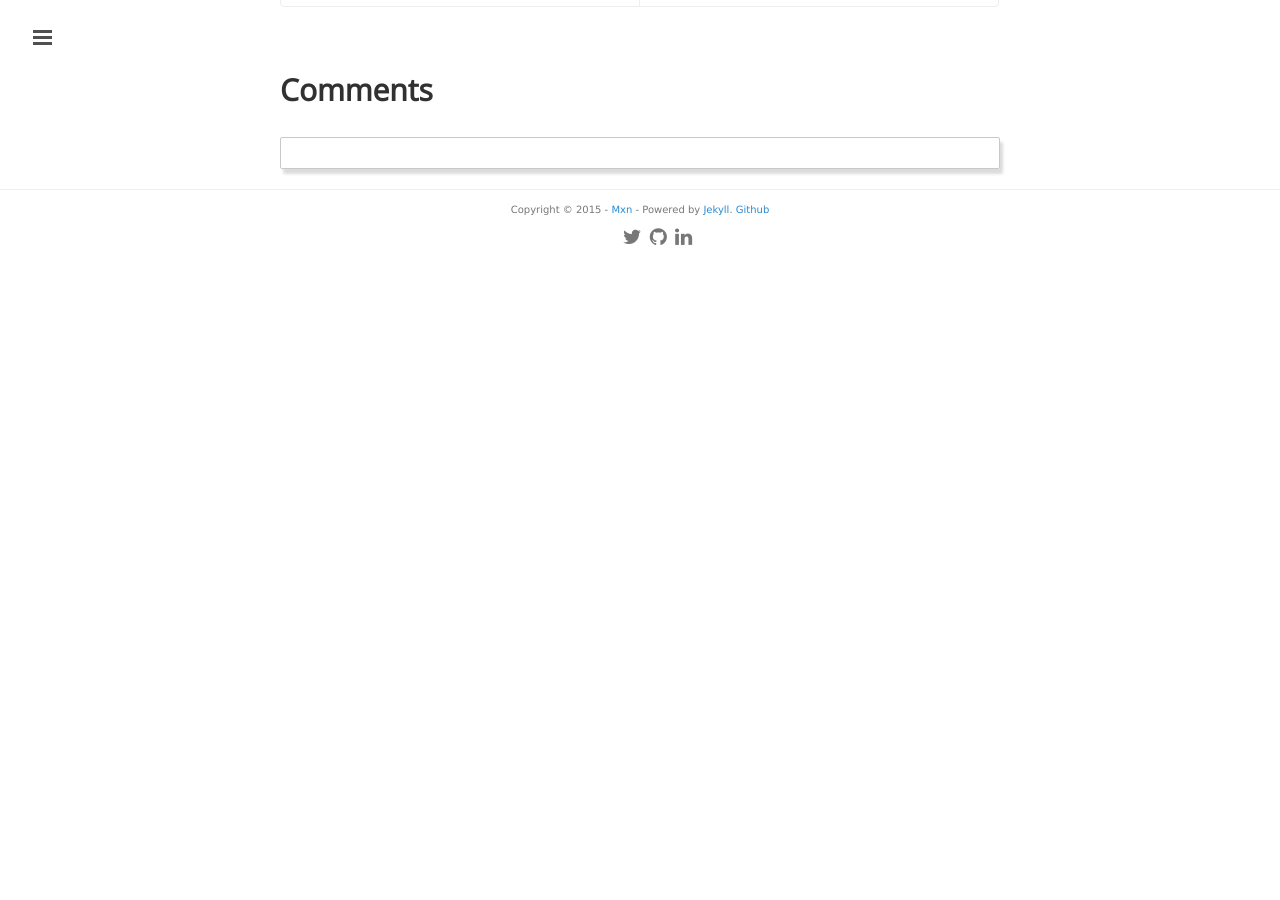
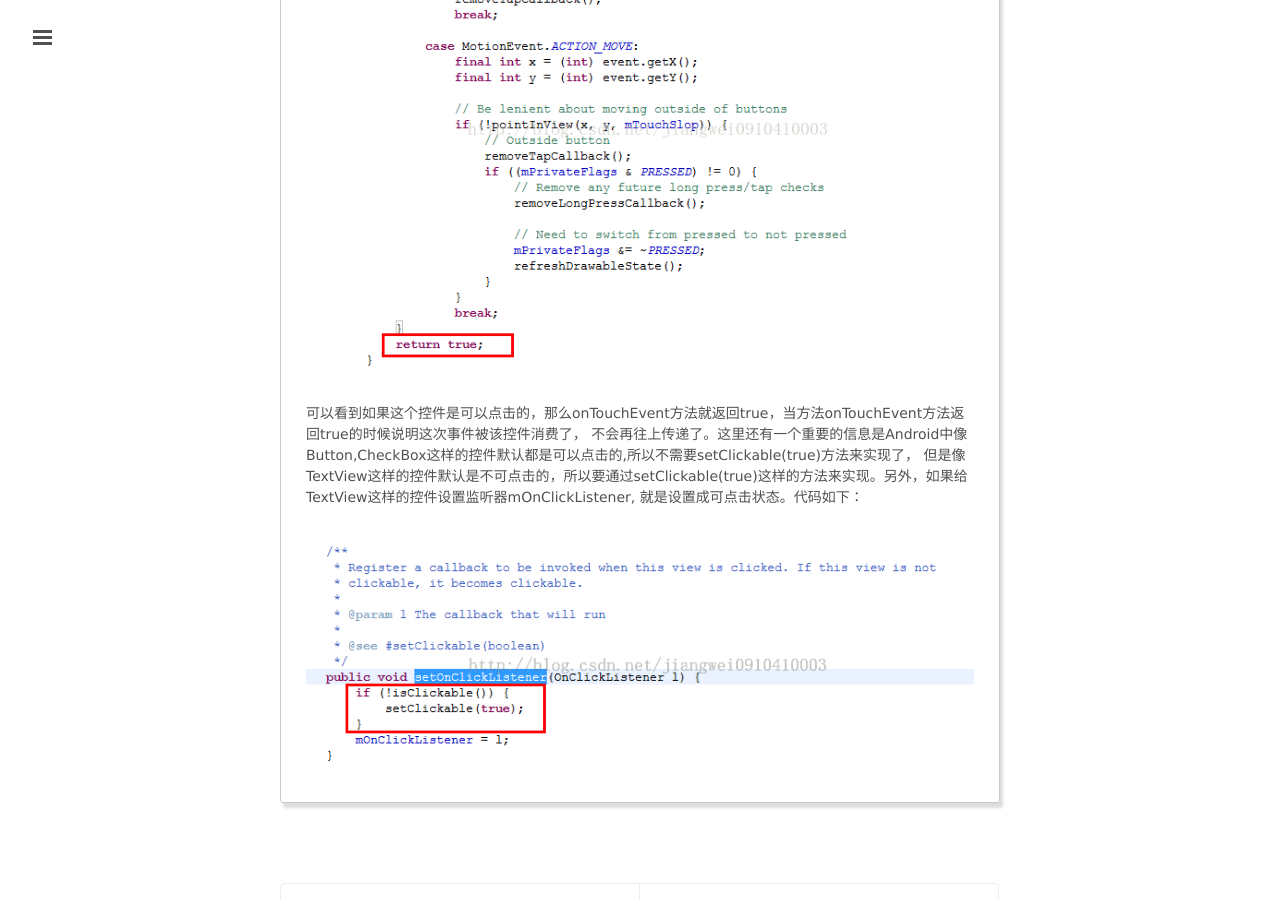
Before and after one commit to mxn21/mxn21.github.io, a Jekyll site: the page built from _posts/2015-6-28-onTouch方法与onClick冲突分析.md, in a window 1280 px wide and 900 px high, scrolled down 6049 px. Built offline with Jekyll 4.4.1, drawn with Linux system fonts in a browser that asks for light colours; Markdown is read by kramdown in place of the engine named in the settings; comment, search, counter and statistics services are not loaded; before the commit the page ends 6311 px from its top, so only the background shows below that.

Commit message:
24322
423432

```diff
--- a/_posts/2015-6-28-onTouch方法与onClick冲突分析.md
+++ b/_posts/2015-6-28-onTouch方法与onClick冲突分析.md
@@ -186,3 +186,12 @@
 
 这里再解释一下为什么ListView中的Item中如果有Button，CheckBox等这样的组件的话，ListView中的setOnItemClick方法就是失效了，
 原因是Item没有获取焦点，焦点被Button等控件默认获取到了。ListView无法获得焦点，当然不能响应setOnItemClick。源码如下：
+
+![](https://raw.githubusercontent.com/mxn21/mxn21.github.io/master/public/img/img36.png)
+
+可以看到如果这个控件是可以点击的，那么onTouchEvent方法就返回true，当方法onTouchEvent方法返回true的时候说明这次事件被该控件消费了，
+不会再往上传递了。这里还有一个重要的信息是Android中像Button,CheckBox这样的控件默认都是可以点击的,所以不需要setClickable(true)方法来实现了，
+但是像TextView这样的控件默认是不可点击的，所以要通过setClickable(true)这样的方法来实现。另外，如果给TextView这样的控件设置监听器mOnClickListener,
+就是设置成可点击状态。代码如下：
+
+![](https://raw.githubusercontent.com/mxn21/mxn21.github.io/master/public/img/img37.png)
```
Also changed, not shown: public/img/img36.png (added), public/img/img37.png (added).
